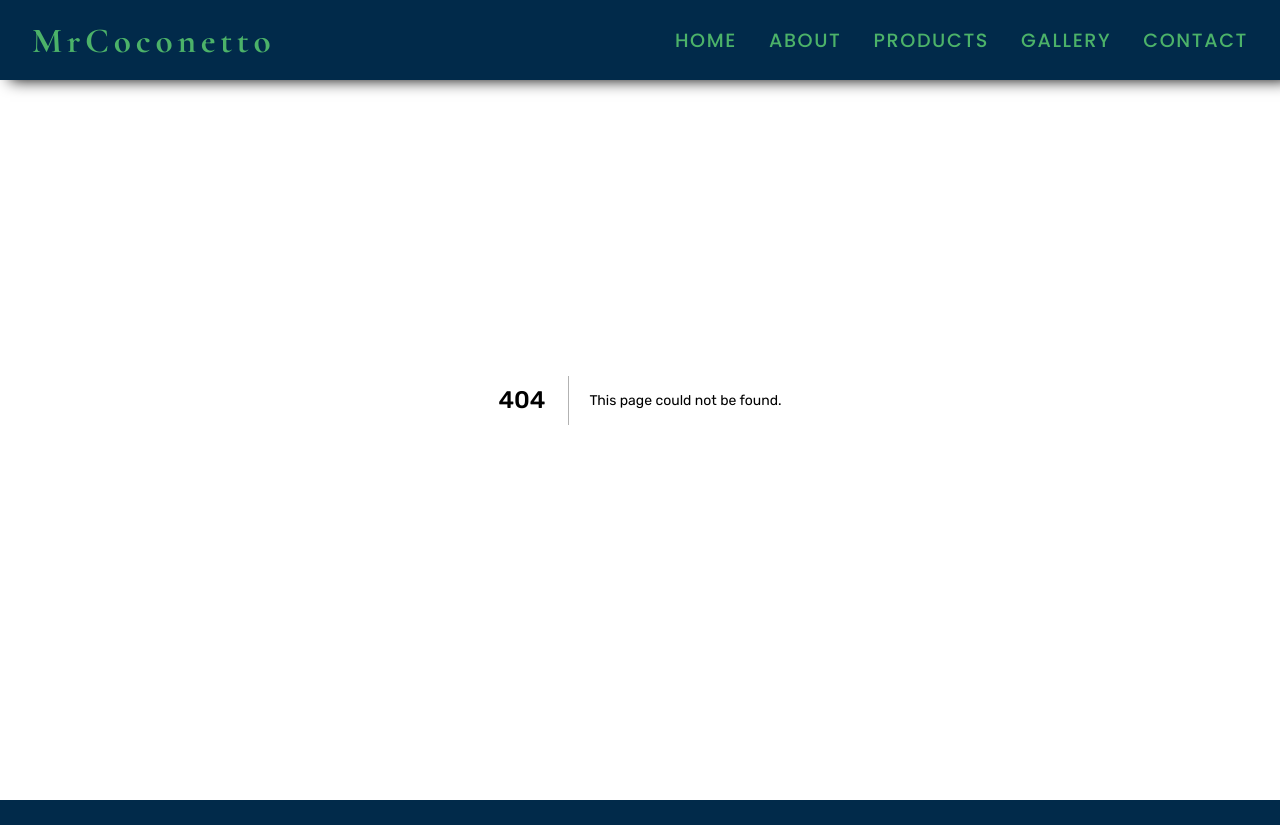
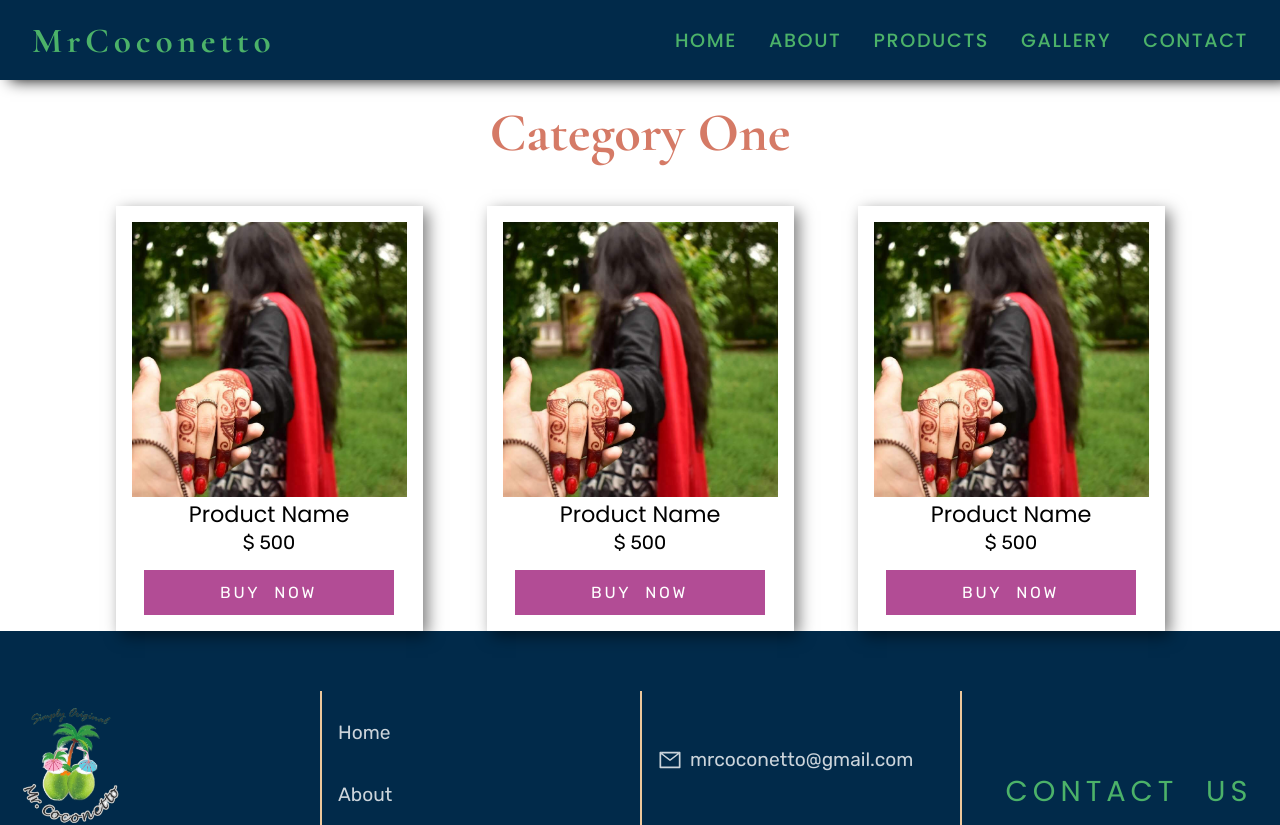
Before and after one commit to theSaiRohit/mr-coconetto, a Next.js app: page /products in a window 1280 px wide. Before the commit this address had no page. Shown: the top 825 px of the page. Built offline with nearby package versions, Linux system fonts and the light colour scheme.

Commit message:
product page init

```diff
--- /dev/null
+++ b/modules/products/index.tsx
@@ -0,0 +1,14 @@
+import Head from "next/head";
+import ProductCategory from "./product-category";
+
+export default function ProductsContainer() {
+  return (
+    <section id="home" aria-label="home">
+      <Head>
+        <title>Mr Coconetto | Products</title>
+        <meta name="description" content="hello world" />
+      </Head>
+      <ProductCategory />
+    </section>
+  );
+}
--- /dev/null
+++ b/modules/products/product-category.tsx
@@ -0,0 +1,63 @@
+import Image from "next/image";
+import DefaultButton from "@/components/default-button";
+
+export default function ProductCategory() {
+  return (
+    <div className="product-category" id="product-category">
+      <h2 className="product-category-heading">Category One</h2>
+      <div className="category-items">
+        <div className="product">
+          <div className="img-container product-img-container">
+            <Image
+              src="/assets/images/wedding.jpg"
+              fill
+              sizes="100%"
+              alt="Header logo"
+              priority
+              className="product-img"
+            />
+          </div>
+          <span className="product-name">Product Name</span>
+          <span className="product-price">$ 500</span>
+          <DefaultButton className="buy-btn" href="/">
+            Buy Now
+          </DefaultButton>
+        </div>
+        <div className="product">
+          <div className="img-container product-img-container">
+            <Image
+              src="/assets/images/wedding.jpg"
+              fill
+              sizes="100%"
+              alt="Header logo"
+              priority
+              className="product-img"
+            />
+          </div>
+          <span className="product-name">Product Name</span>
+          <span className="product-price">$ 500</span>
+          <DefaultButton className="buy-btn" href="/">
+            Buy Now
+          </DefaultButton>
+        </div>
+        <div className="product">
+          <div className="img-container product-img-container">
+            <Image
+              src="/assets/images/wedding.jpg"
+              fill
+              sizes="100%"
+              alt="Header logo"
+              priority
+              className="product-img"
+            />
+          </div>
+          <span className="product-name">Product Name</span>
+          <span className="product-price">$ 500</span>
+          <DefaultButton className="buy-btn" href="/">
+            Buy Now
+          </DefaultButton>
+        </div>
+      </div>
+    </div>
+  );
+}
--- /dev/null
+++ b/pages/products/index.tsx
@@ -0,0 +1,5 @@
+import ProductsContainer from "@/modules/products";
+
+export default function Products() {
+  return <ProductsContainer />;
+}
--- /dev/null
+++ b/styles/modules/products/_index.scss
@@ -0,0 +1 @@
+@import "./product-category";
--- /dev/null
+++ b/styles/modules/products/_product-category.scss
@@ -0,0 +1,46 @@
+#product-category {
+  margin-top: 100px;
+  --grid-cols: 3;
+  min-height: 60vh;
+  display: flex;
+  flex-direction: column;
+  align-items: center;
+  justify-content: center;
+  gap: 5vh;
+  .product-category-heading {
+    font-size: 3.4rem;
+    font-family: var(--font-heading);
+    color: var(--color-secondary);
+  }
+  .category-items {
+    display: grid;
+    grid-template-columns: repeat(var(--grid-cols), 1fr);
+    gap: 5vw;
+    .product {
+      padding: 1rem;
+      background-color: rgb(255, 255, 255);
+      box-shadow: 5px 5px 15px rgba(0, 0, 0, 0.5);
+      display: flex;
+      flex-direction: column;
+      align-items: center;
+      .product-img-container {
+        width: 275px;
+        aspect-ratio: 1;
+        .product-img {
+          object-fit: cover;
+          object-position: top;
+        }
+      }
+      .product-name {
+        font-size: 1.4rem;
+        font-family: var(--font-subheading);
+      }
+      .product-price {
+        font-size: 1.2rem;
+      }
+      .buy-btn {
+        margin-top: 2vh;
+      }
+    }
+  }
+}
--- a/styles/pages/_index.scss
+++ b/styles/pages/_index.scss
@@ -2,3 +2,4 @@
 @import "./contact";
 @import "./about";
 @import "./gallery";
+@import "./products";
--- /dev/null
+++ b/styles/pages/products/_index.scss
@@ -0,0 +1 @@
+@import "../../modules/products";
```
Also changed, not shown: pages/products/[product].tsx (added).
